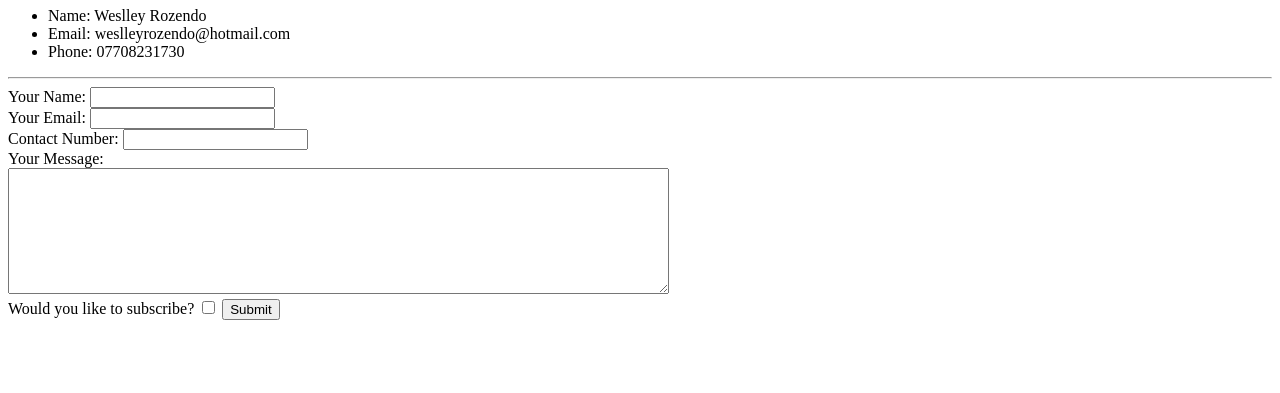
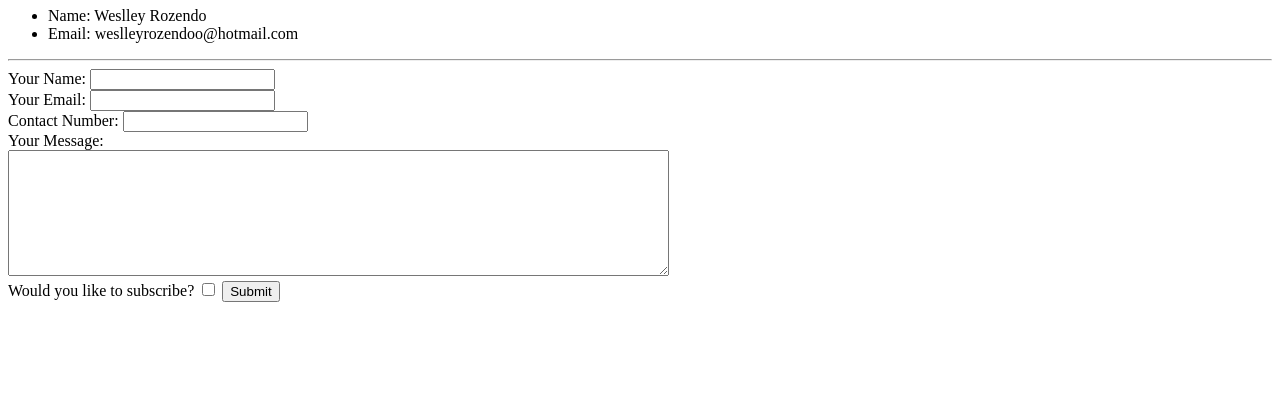
Before and after one commit to weslleyroque/cv, a plain HTML site: page contact.html in a window 1280 px wide. Shown: the part 407-800 px from the top of the page. Drawn offline with Linux system fonts and the light colour scheme.

Commit message:
Removed PII

```diff
--- a/contact.html
+++ b/contact.html
@@ -32,8 +32,8 @@
     <h1> Contact details</h1>
     <ul>
         <li>Name: Weslley Rozendo</li>
-        <li>Email: weslleyrozendo@hotmail.com</li>
-        <li>Phone: 07708231730</li>
+        <li>Email: weslleyrozendoo@hotmail.com</li>
+
     </ul>
 
     <hr />
```
